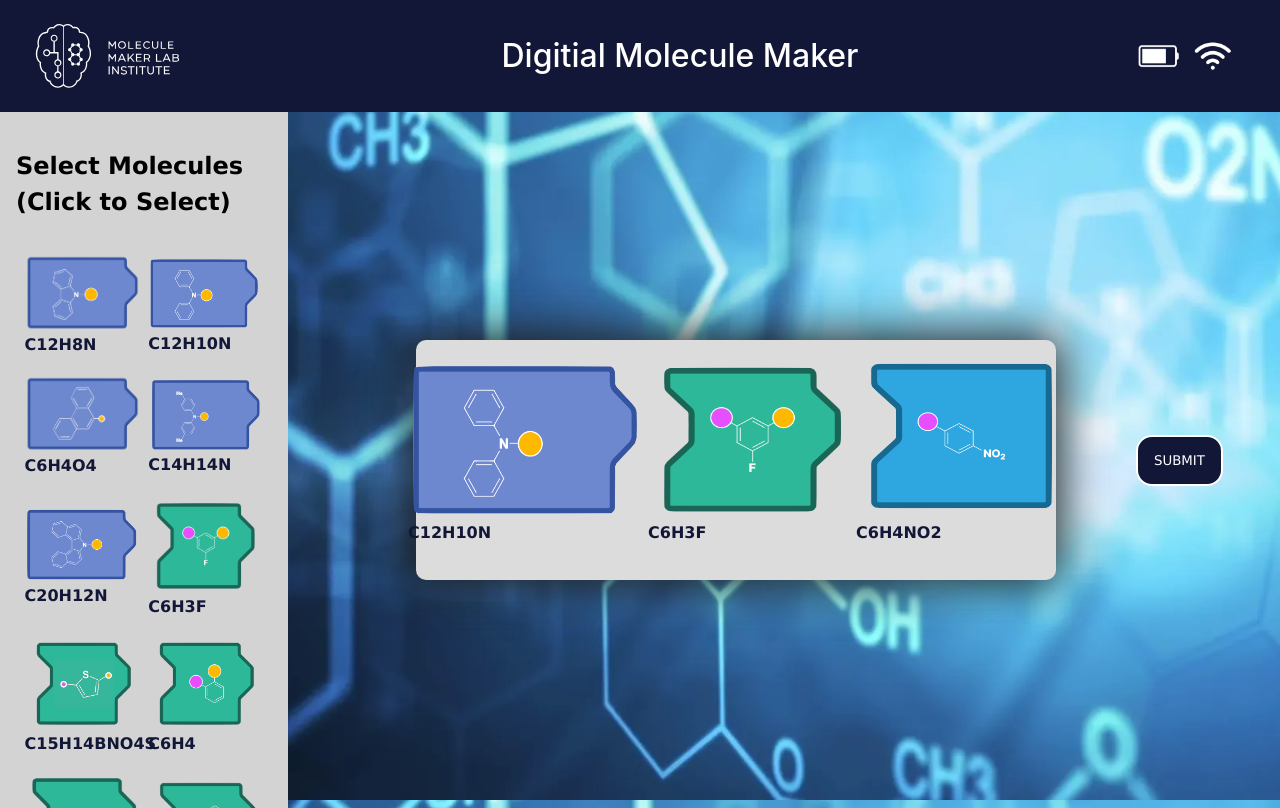
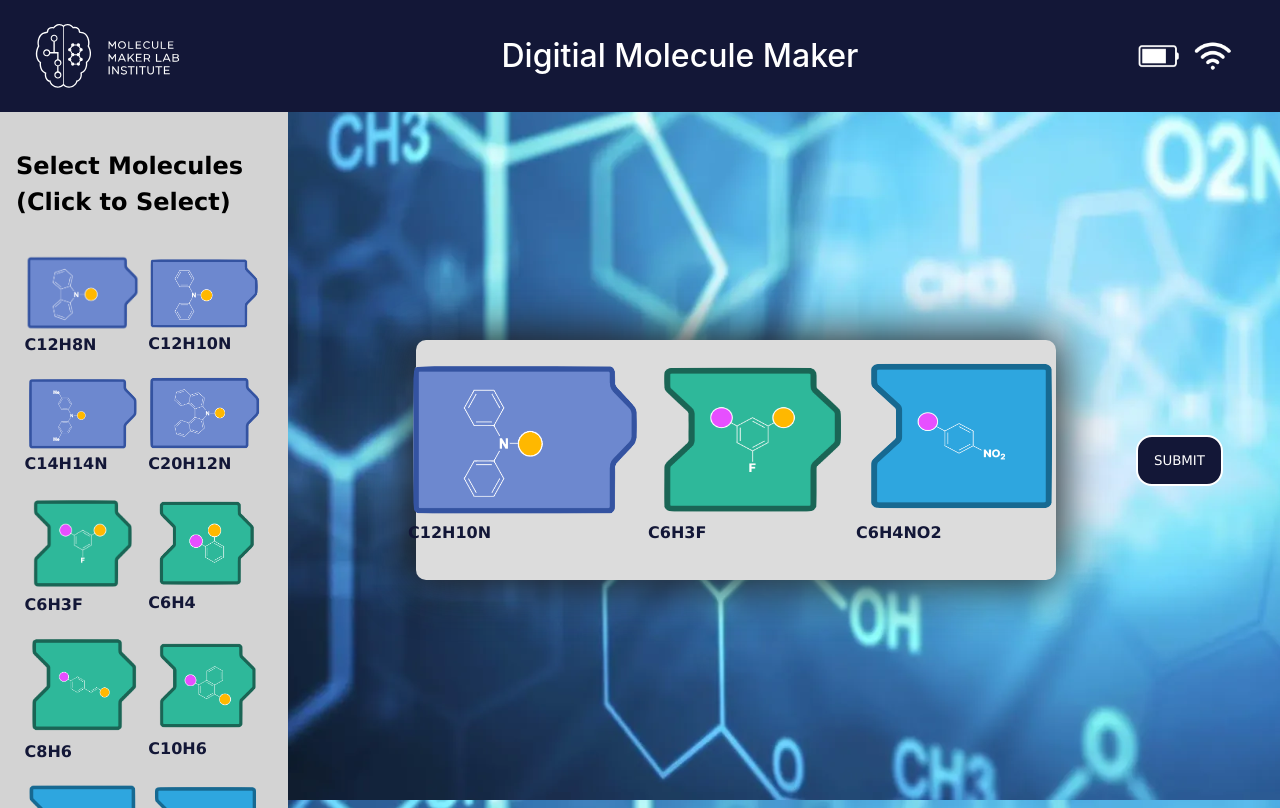
Before and after one commit to exrlla/digital-molecule-maker, a React (Vite) app: page /maker in a window 1280 px wide. Built offline with nearby package versions, Linux system fonts and the light colour scheme; no server answers.

Commit message:
changing sidebar to remove red herrings, shortening loading screen time

```diff
--- a/src/Database.jsx
+++ b/src/Database.jsx
@@ -13,7 +13,7 @@ const Database = ({socket}) => {
     useEffect(() => {
         socket.on('updateImages', (updatedImages) => {
             setLoading(true);
-            setTimeout(() => setLoading(false), 5000); //add loading screen for 5 seconds
+            setTimeout(() => setLoading(false), 2000); //add loading screen for 2 seconds
             setSelectedImages(updatedImages);
         }, [selectedImages]); // Listen for changes in selectedImages
 
--- a/src/Maker.jsx
+++ b/src/Maker.jsx
@@ -15,11 +15,11 @@ const Maker = ({socket}) => {
   const images = [
     'src/assets/C12H8N.png',
     'src/assets/C12H10N.png',
-    'src/assets/C6H4O4.png',
+    // 'src/assets/C6H4O4.png',
     'src/assets/C14H14N.png',
     'src/assets/C20H12N.png',
     'src/assets/C6H3F.png',
-    'src/assets/C15H14BNO4S.png',
+    // 'src/assets/C15H14BNO4S.png',
     'src/assets/C6H4.png',
     'src/assets/C8H6.png',
     'src/assets/C10H6.png',
@@ -27,7 +27,7 @@ const Maker = ({socket}) => {
     'src/assets/C4H3S.png',
     'src/assets/C6H4NO2.png',
     'src/assets/C7H4N.png',
-    'src/assets/C6H2O2.png'
+    // 'src/assets/C6H2O2.png'
   ];
 
   //Handles adding molecules selected from the sidebar to the currently built molecule.
```
